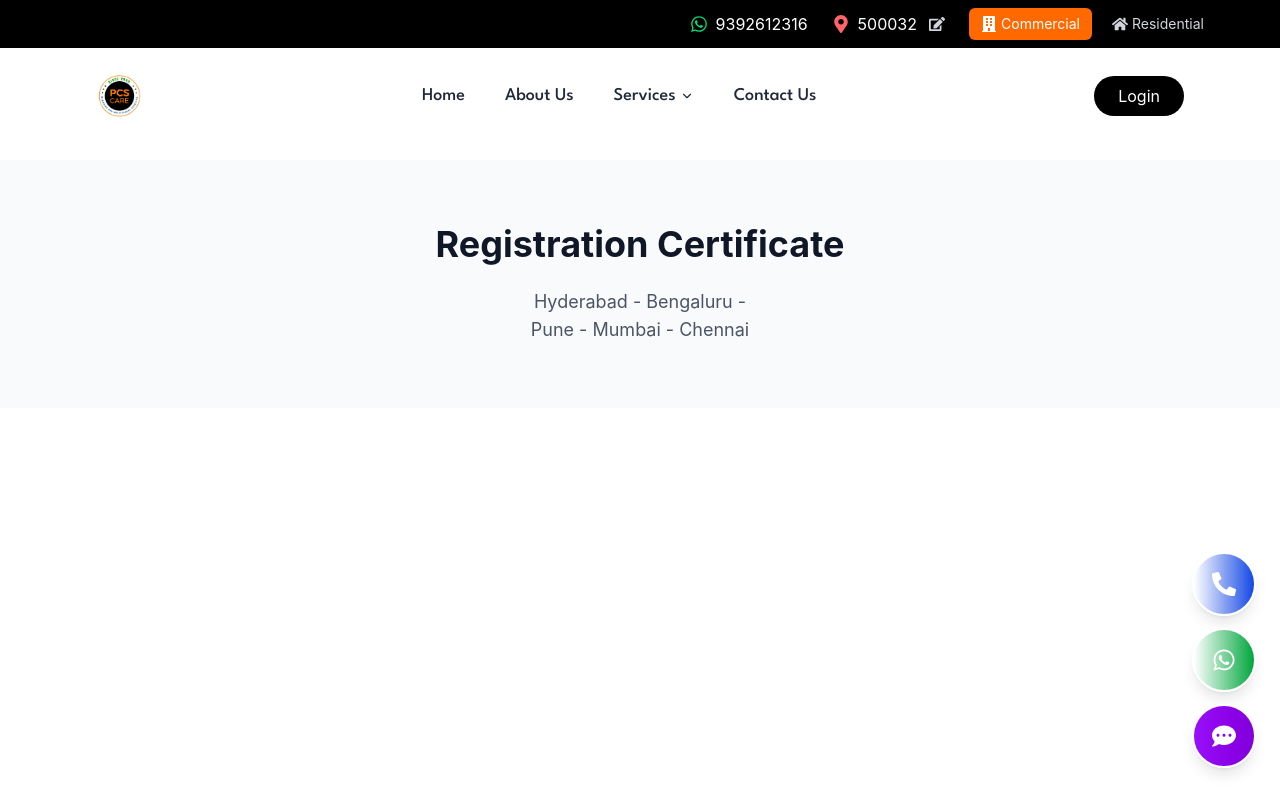
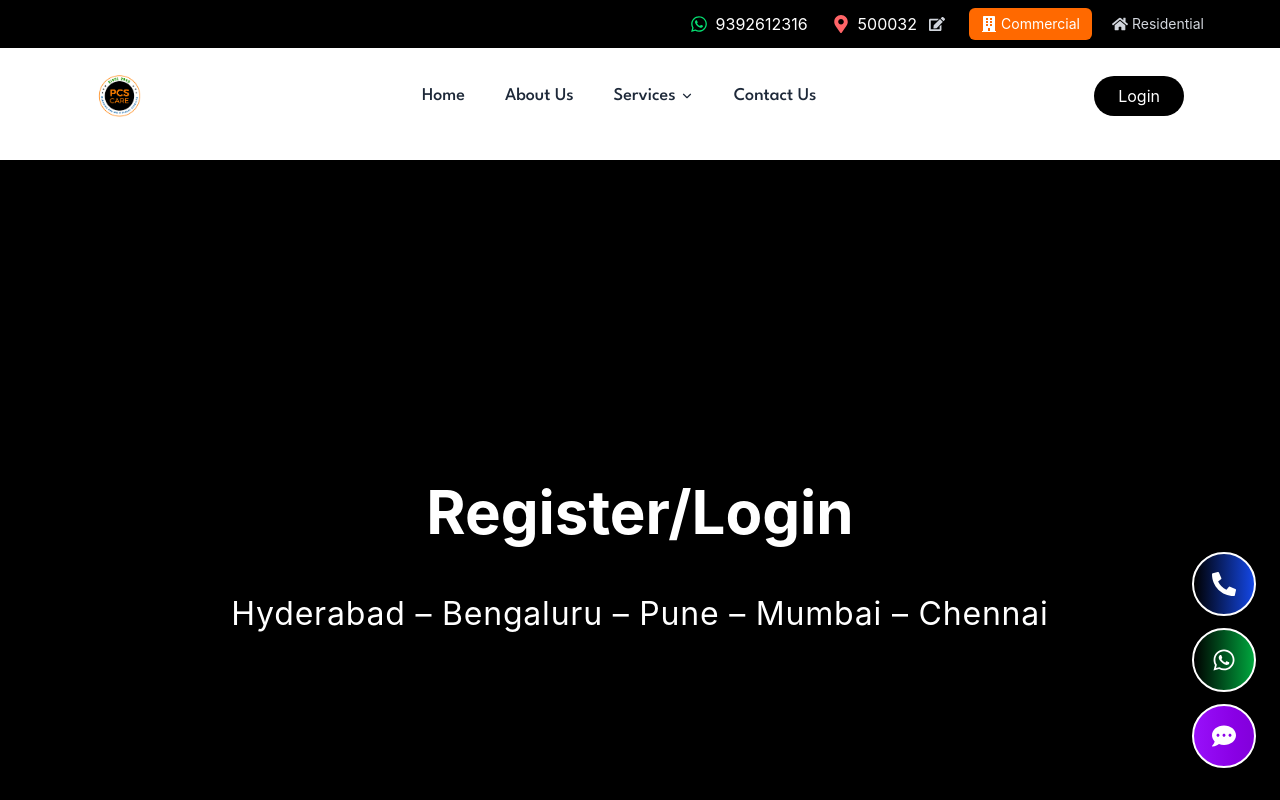
Before and after one commit to rayulu7/PCS-Care, a React (Vite) app in the folder rayulu/: page /registration-certificate in a window 1280 px wide. Shown: the top 800 px of the page. Built offline with nearby package versions, Linux system fonts and the light colour scheme.

Commit message:
updated Login Section

```diff
--- a/rayulu/src/components/Registration/Registration.jsx
+++ b/rayulu/src/components/Registration/Registration.jsx
@@ -1,16 +1,16 @@
 import React from 'react';
 
-const Registration = () => {
+const Register = () => {
   return (
-    <section className="py-16 bg-gray-50">
-      <div className="max-w-7xl mx-auto px-4 sm:px-6 lg:px-8 text-center">
-        <h1 className="text-4xl font-bold text-gray-900 mb-6">Registration Certificate</h1>
-        <p className="text-lg text-gray-600 max-w-2xl mx-auto">
-          Hyderabad - Bengaluru - Pune - Mumbai - Chennai
-        </p>
+    <section className="min-h-screen flex items-center justify-center mb-8 bg-black text-white">
+      <div className="h-full flex flex-col justify-center max-w-8xl mx-auto px-4 sm:px-6 lg:px-8 text-center">
+        <h1 className="text-6xl font-bold text-white mb-6">Register/Login</h1>
+        <h4 className="text-[32px] text-white mt-6 tracking-wide">
+          Hyderabad &ndash; Bengaluru &ndash; Pune &ndash; Mumbai &ndash; Chennai
+        </h4>
       </div>
     </section>
   );
 };
 
-export default Registration;
+export default Register;
```
